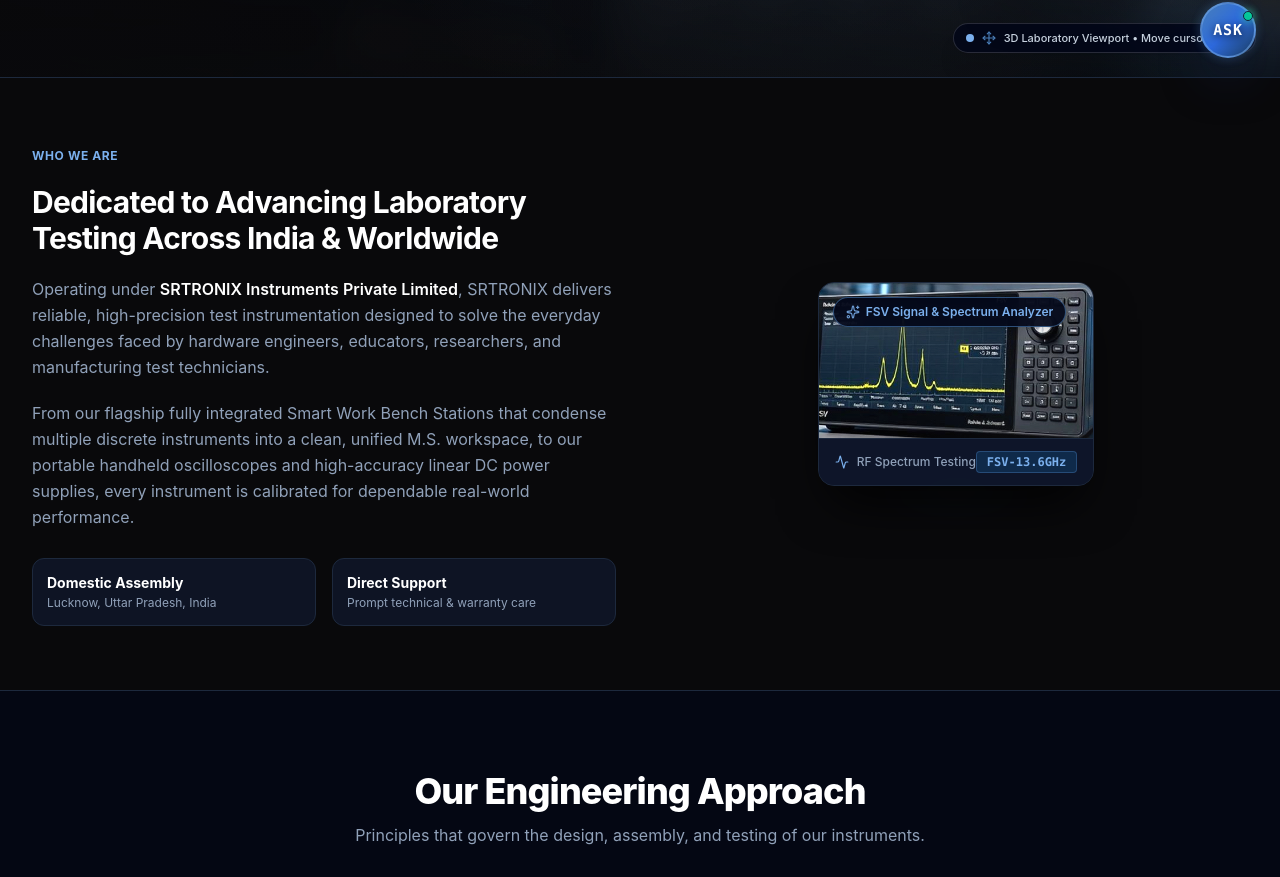
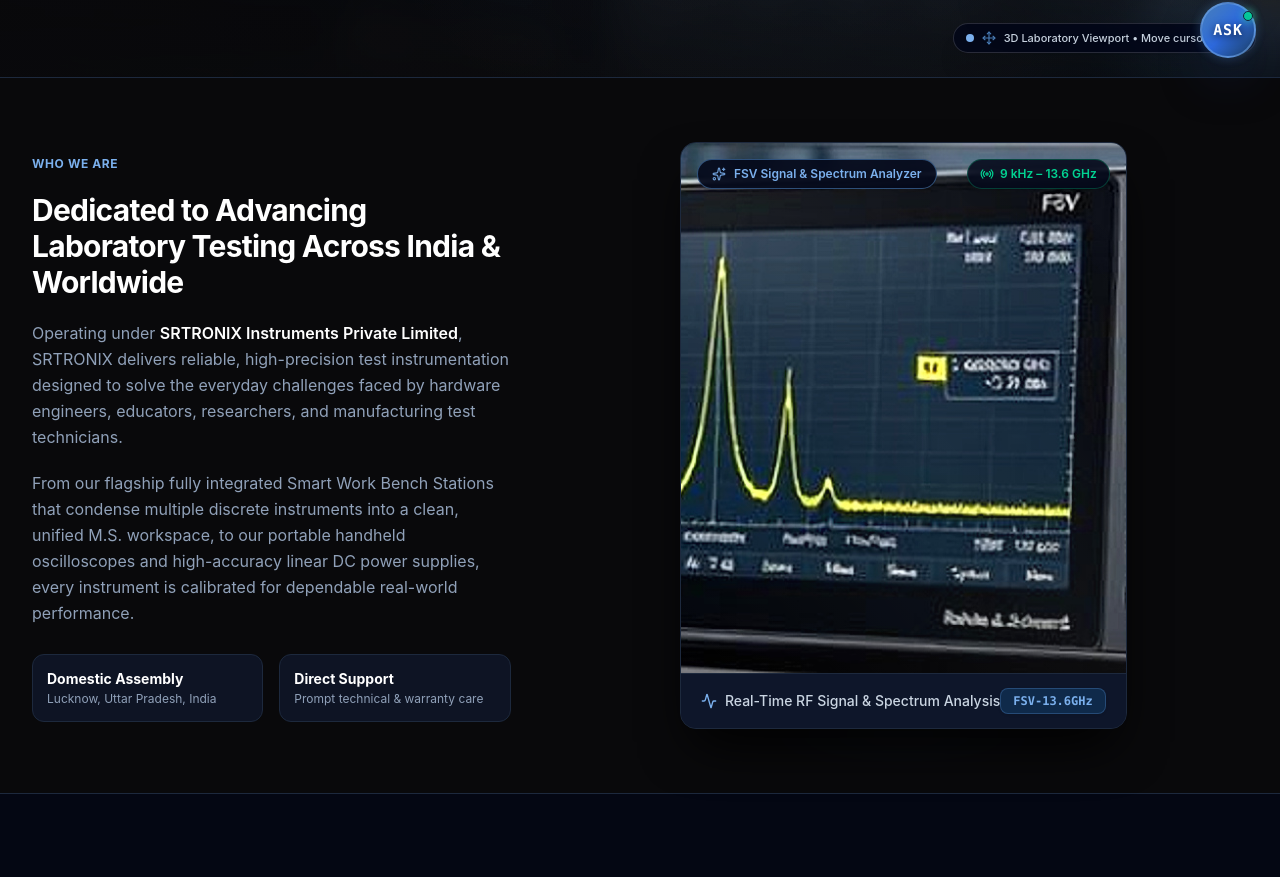
Before and after one commit to aafaqmasudi4796-dot/srtronix, a Next.js app: page /about in a window 1280 px wide. Shown: the part 722-1599 px from the top of the page. Built offline with nearby package versions, Linux system fonts and the light colour scheme.

Commit message:
Enlarge FSV Spectrum Analyzer 3D showcase card in About section

```diff
--- a/app/about/page.tsx
+++ b/app/about/page.tsx
@@ -69,8 +69,8 @@ export default function AboutPage() {
       {/* Company Overview Section */}
       <section className="py-12 sm:py-16 border-b border-slate-800">
         <Container>
-          <div className="grid grid-cols-1 lg:grid-cols-12 gap-8 sm:gap-12 items-center">
-            <div className="lg:col-span-6 space-y-5">
+          <div className="grid grid-cols-1 lg:grid-cols-12 gap-8 sm:gap-10 lg:gap-12 items-center">
+            <div className="lg:col-span-5 xl:col-span-5 space-y-5">
               <div className="inline-flex items-center gap-2 text-xs font-bold uppercase tracking-wider text-[#7bb0ed]">
                 <span>WHO WE ARE</span>
               </div>
@@ -96,7 +96,7 @@ export default function AboutPage() {
               </div>
             </div>
 
-            <div className="lg:col-span-6">
+            <div className="lg:col-span-7 xl:col-span-7">
               <AboutShowcase3D />
             </div>
           </div>
--- a/components/about/AboutShowcase3D.tsx
+++ b/components/about/AboutShowcase3D.tsx
@@ -3,54 +3,62 @@
 import React from 'react';
 import Image from 'next/image';
 import { ThreeDCard, ThreeDLayer } from '@/components/ui/ThreeDCard';
-import { Sparkles, Activity } from 'lucide-react';
+import { Sparkles, Activity, Radio } from 'lucide-react';
 
 export function AboutShowcase3D() {
   return (
     <div className="relative w-full flex items-center justify-center select-none">
-      {/* 3D FLOATING SPECTRUM ANALYZER CARD */}
+      {/* 3D FLOATING ENLARGED SPECTRUM ANALYZER CARD */}
       <ThreeDCard
-        maxTilt={12}
+        maxTilt={10}
         depth={1.03}
         glowColor="rgba(74, 126, 184, 0.45)"
         rimBorder={true}
         pedestal={true}
-        className="w-full max-w-[620px] rounded-2xl overflow-hidden border border-slate-800 bg-slate-900/80 shadow-2xl shadow-black/80"
+        className="w-full rounded-2xl overflow-hidden border border-slate-800 bg-slate-900/90 shadow-2xl shadow-black/90"
       >
         <ThreeDLayer depth={35}>
-          <div className="relative aspect-[16/9] w-full bg-slate-950 overflow-hidden">
+          <div className="relative w-full h-[360px] sm:h-[440px] lg:h-[490px] xl:h-[530px] bg-slate-950 overflow-hidden">
             <Image
               src="/assets/about_fsv_spectrum_analyzer_showcase.jpg"
               alt="SRTRONIX FSV Signal and Spectrum Analyzer Precision Laboratory Workbench"
               fill
               priority
               quality={95}
-              sizes="(max-width: 1024px) 100vw, 50vw"
-              className="object-cover group-hover:scale-105 transition-transform duration-500"
+              sizes="(max-width: 1024px) 100vw, 60vw"
+              className="object-cover group-hover:scale-105 transition-transform duration-700"
             />
 
             {/* 3D Floating Instrument Badge */}
-            <div className="absolute top-3.5 left-3.5 z-20 pointer-events-none">
-              <span className="inline-flex items-center gap-1.5 px-3 py-1.5 text-xs font-semibold rounded-full bg-slate-950/90 text-[#7bb0ed] border border-[#4A7EB8]/60 shadow-lg backdrop-blur-md">
+            <div className="absolute top-4 left-4 z-20 pointer-events-none">
+              <span className="inline-flex items-center gap-2 px-3.5 py-1.5 text-xs font-semibold rounded-full bg-slate-950/90 text-[#7bb0ed] border border-[#4A7EB8]/60 shadow-lg backdrop-blur-md">
                 <Sparkles className="w-3.5 h-3.5 text-[#7bb0ed] animate-pulse" />
                 <span>FSV Signal &amp; Spectrum Analyzer</span>
               </span>
             </div>
 
-            {/* Holographic Subtle Sheen */}
+            {/* Top Right Frequency Range Badge */}
+            <div className="absolute top-4 right-4 z-20 pointer-events-none hidden sm:inline-flex">
+              <span className="inline-flex items-center gap-1.5 px-3 py-1.5 text-xs font-semibold rounded-full bg-slate-950/85 text-emerald-400 border border-emerald-500/30 shadow-lg backdrop-blur-md">
+                <Radio className="w-3.5 h-3.5 text-emerald-400" />
+                <span>9 kHz – 13.6 GHz</span>
+              </span>
+            </div>
+
+            {/* Holographic Subtle Reflection */}
             <div className="absolute inset-0 bg-gradient-to-tr from-transparent via-white/5 to-transparent pointer-events-none" />
           </div>
         </ThreeDLayer>
 
         <ThreeDLayer
           depth={20}
-          className="px-4 py-3 bg-slate-900/90 border-t border-slate-800 text-xs text-slate-300 flex items-center justify-between"
+          className="px-5 py-3.5 bg-slate-900/95 border-t border-slate-800 text-xs text-slate-300 flex items-center justify-between"
         >
           <div className="flex items-center gap-2">
-            <Activity className="w-3.5 h-3.5 text-[#7bb0ed]" />
-            <span className="text-slate-400 font-medium">RF Spectrum Testing</span>
+            <Activity className="w-4 h-4 text-[#7bb0ed]" />
+            <span className="text-slate-300 font-medium sm:text-sm">Real-Time RF Signal &amp; Spectrum Analysis</span>
           </div>
-          <span className="font-mono text-[#7bb0ed] font-semibold bg-[#0f2a4a] px-2.5 py-0.5 rounded border border-[#4A7EB8]/40">
+          <span className="font-mono text-[#7bb0ed] font-bold bg-[#0f2a4a] px-3 py-1 rounded-lg border border-[#4A7EB8]/40 shadow-sm text-xs">
             FSV-13.6GHz
           </span>
         </ThreeDLayer>
```
